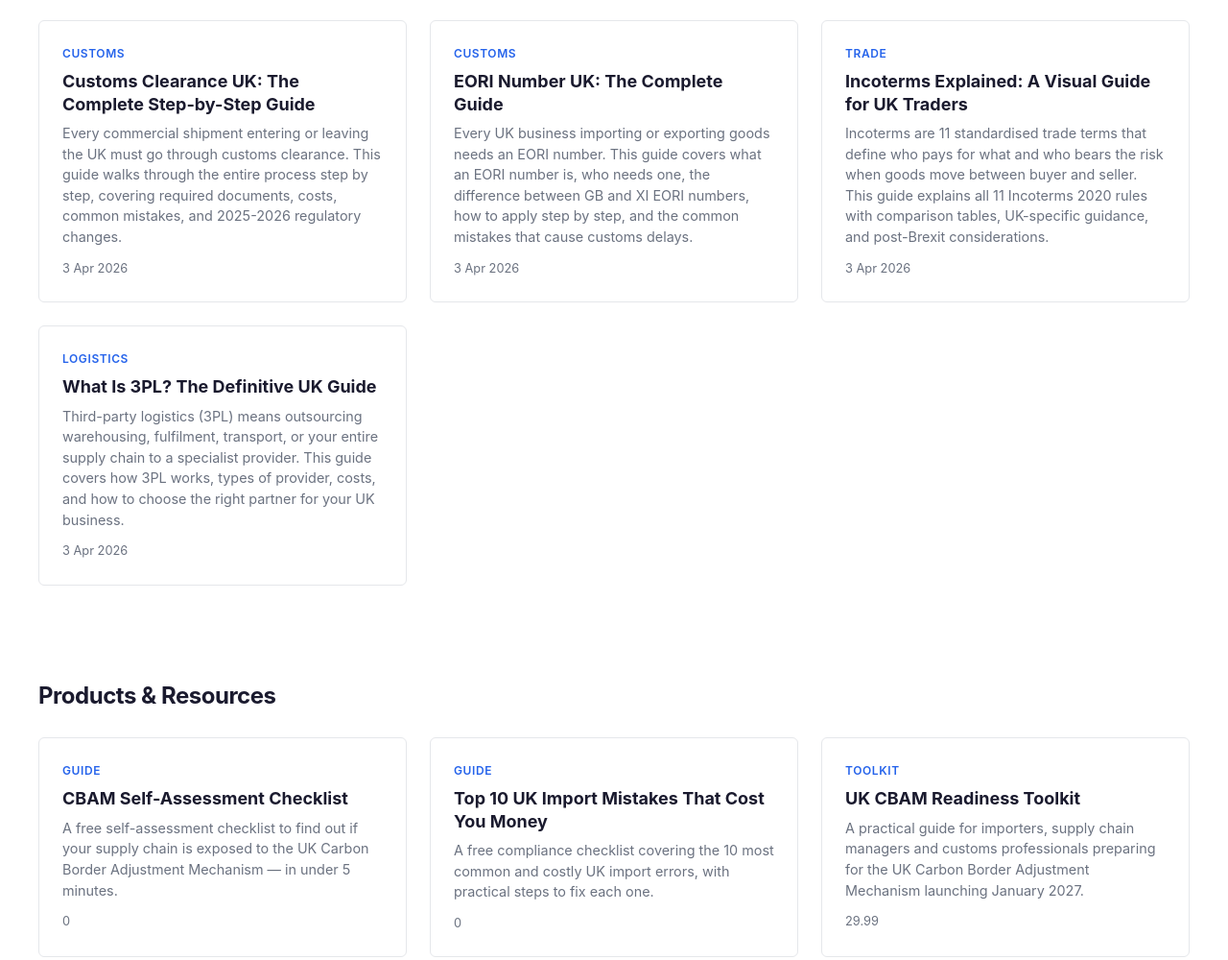
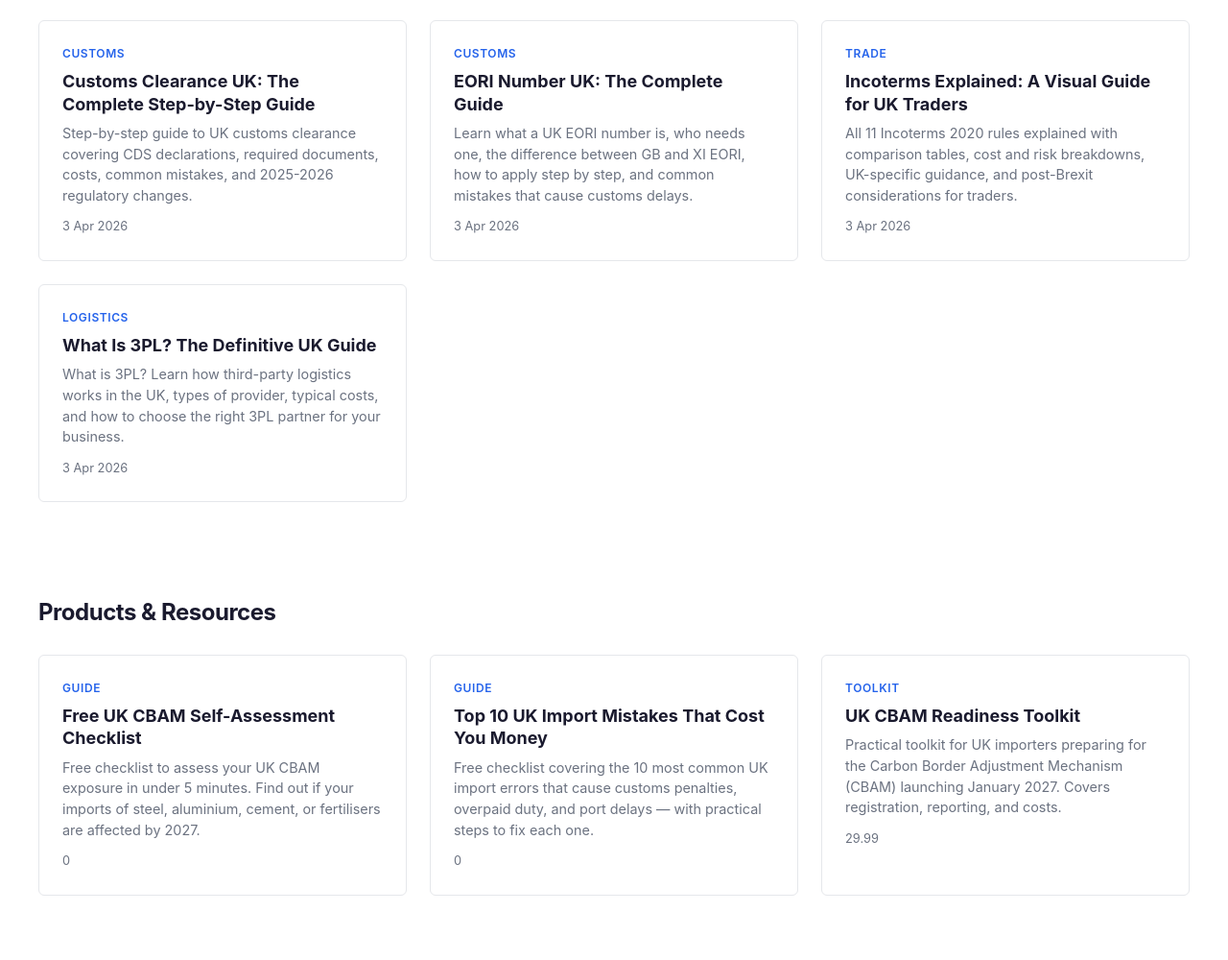
Before and after one commit to dannyhamilton12/logisticsedge, an Astro site: page / in a window 1280 px wide. Shown: the part 424-1424 px from the top of the page at 96% size. Built offline with nearby package versions, Linux system fonts and the light colour scheme; Astro itself is replaced by a stand-in of ours.

Commit message:
SEO: optimise frontmatter across all articles and products
- Trim all meta descriptions to 150-160 char target (were 120-264)
- Add long-tail keyword tags to all 8 content files
- Add "UK" and "Free" to CBAM checklist title for search visibility
- Expand tag coverage with secondary keywords (e.g. incoterms-2020, cds, gb-eori)

Co-Authored-By: Paperclip <noreply@paperclip.ing>

```diff
--- a/src/content/articles/customs-clearance-uk-step-by-step-guide.md
+++ b/src/content/articles/customs-clearance-uk-step-by-step-guide.md
@@ -1,10 +1,10 @@
 ---
 title: "Customs Clearance UK: The Complete Step-by-Step Guide"
-description: "Every commercial shipment entering or leaving the UK must go through customs clearance. This guide walks through the entire process step by step, covering required documents, costs, common mistakes, and 2025-2026 regulatory changes."
+description: "Step-by-step guide to UK customs clearance covering CDS declarations, required documents, costs, common mistakes, and 2025-2026 regulatory changes."
 pubDate: 2026-04-03
 author: "LogisticsEdge"
 category: "customs"
-tags: ["customs-clearance", "imports", "uk-trade", "compliance"]
+tags: ["customs-clearance", "imports", "uk-trade", "compliance", "cds", "customs-declaration", "import-duty", "hmrc"]
 draft: false
 ---
 
--- a/src/content/articles/eori-number-uk-complete-guide.md
+++ b/src/content/articles/eori-number-uk-complete-guide.md
@@ -1,10 +1,10 @@
 ---
 title: "EORI Number UK: The Complete Guide"
-description: "Every UK business importing or exporting goods needs an EORI number. This guide covers what an EORI number is, who needs one, the difference between GB and XI EORI numbers, how to apply step by step, and the common mistakes that cause customs delays."
+description: "Learn what a UK EORI number is, who needs one, the difference between GB and XI EORI, how to apply step by step, and common mistakes that cause customs delays."
 pubDate: 2026-04-03
 author: "LogisticsEdge"
 category: "customs"
-tags: ["eori", "customs", "imports", "uk-trade"]
+tags: ["eori", "eori-number", "customs", "imports", "uk-trade", "gb-eori", "xi-eori", "hmrc"]
 draft: false
 ---
 
--- a/src/content/articles/incoterms-explained-visual-uk-guide.md
+++ b/src/content/articles/incoterms-explained-visual-uk-guide.md
@@ -1,10 +1,10 @@
 ---
 title: "Incoterms Explained: A Visual Guide for UK Traders"
-description: "Incoterms are 11 standardised trade terms that define who pays for what and who bears the risk when goods move between buyer and seller. This guide explains all 11 Incoterms 2020 rules with comparison tables, UK-specific guidance, and post-Brexit considerations."
+description: "All 11 Incoterms 2020 rules explained with comparison tables, cost and risk breakdowns, UK-specific guidance, and post-Brexit considerations for traders."
 pubDate: 2026-04-03
 author: "LogisticsEdge"
 category: "trade"
-tags: ["incoterms", "international-trade", "shipping", "uk-trade"]
+tags: ["incoterms", "incoterms-2020", "international-trade", "shipping", "uk-trade", "fob", "cif", "dap", "trade-terms"]
 draft: false
 ---
 
--- a/src/content/articles/what-is-3pl-definitive-uk-guide.md
+++ b/src/content/articles/what-is-3pl-definitive-uk-guide.md
@@ -1,10 +1,10 @@
 ---
 title: "What Is 3PL? The Definitive UK Guide"
-description: "Third-party logistics (3PL) means outsourcing warehousing, fulfilment, transport, or your entire supply chain to a specialist provider. This guide covers how 3PL works, types of provider, costs, and how to choose the right partner for your UK business."
+description: "What is 3PL? Learn how third-party logistics works in the UK, types of provider, typical costs, and how to choose the right 3PL partner for your business."
 pubDate: 2026-04-03
 author: "LogisticsEdge"
 category: "logistics"
-tags: ["3pl", "logistics", "warehousing", "outsourcing"]
+tags: ["3pl", "third-party-logistics", "logistics", "warehousing", "outsourcing", "fulfilment", "uk-logistics", "supply-chain"]
 draft: false
 ---
 
--- a/src/content/products/cbam-self-assessment-checklist-free.md
+++ b/src/content/products/cbam-self-assessment-checklist-free.md
@@ -1,9 +1,9 @@
 ---
-title: "CBAM Self-Assessment Checklist"
-description: "A free self-assessment checklist to find out if your supply chain is exposed to the UK Carbon Border Adjustment Mechanism — in under 5 minutes."
+title: "Free UK CBAM Self-Assessment Checklist"
+description: "Free checklist to assess your UK CBAM exposure in under 5 minutes. Find out if your imports of steel, aluminium, cement, or fertilisers are affected by 2027."
 price: "0"
 type: "guide"
-tags: ["cbam", "carbon", "compliance", "sustainability"]
+tags: ["cbam", "carbon-border-adjustment", "carbon", "compliance", "sustainability", "self-assessment", "free-download", "carbon-tax"]
 leadMagnet: "free"
 draft: false
 ---
--- a/src/content/products/top-10-uk-import-mistakes-free.md
+++ b/src/content/products/top-10-uk-import-mistakes-free.md
@@ -1,9 +1,9 @@
 ---
 title: "Top 10 UK Import Mistakes That Cost You Money"
-description: "A free compliance checklist covering the 10 most common and costly UK import errors, with practical steps to fix each one."
+description: "Free checklist covering the 10 most common UK import errors that cause customs penalties, overpaid duty, and port delays — with practical steps to fix each one."
 price: "0"
 type: "guide"
-tags: ["customs", "imports", "compliance", "starter-kit"]
+tags: ["customs", "imports", "compliance", "import-errors", "customs-penalties", "duty", "free-download", "uk-imports"]
 leadMagnet: "free"
 draft: false
 ---
--- a/src/content/products/uk-cbam-readiness-toolkit.md
+++ b/src/content/products/uk-cbam-readiness-toolkit.md
@@ -1,9 +1,9 @@
 ---
 title: "UK CBAM Readiness Toolkit"
-description: "A practical guide for importers, supply chain managers and customs professionals preparing for the UK Carbon Border Adjustment Mechanism launching January 2027."
+description: "Practical toolkit for UK importers preparing for the Carbon Border Adjustment Mechanism (CBAM) launching January 2027. Covers registration, reporting, and costs."
 price: "29.99"
 type: "toolkit"
-tags: ["cbam", "carbon", "compliance", "sustainability"]
+tags: ["cbam", "carbon-border-adjustment", "carbon", "compliance", "sustainability", "uk-ets", "import-tax", "hmrc"]
 draft: false
 ---
 
--- a/src/content/products/uk-customs-import-starter-kit.md
+++ b/src/content/products/uk-customs-import-starter-kit.md
@@ -1,9 +1,9 @@
 ---
 title: "UK Customs & Import Compliance Starter Kit"
-description: "A practical guide for importers, freight forwarders and customs brokers covering the full UK import process, CDS declarations, duty calculation, and compliance essentials."
+description: "Complete UK import compliance toolkit covering CDS declarations, commodity codes, duty calculation, and customs procedures for importers and brokers."
 price: "24.99"
 type: "toolkit"
-tags: ["customs", "imports", "compliance", "starter-kit"]
+tags: ["customs", "imports", "compliance", "starter-kit", "cds", "duty-calculation", "commodity-codes", "customs-broker"]
 draft: false
 ---
 
```
